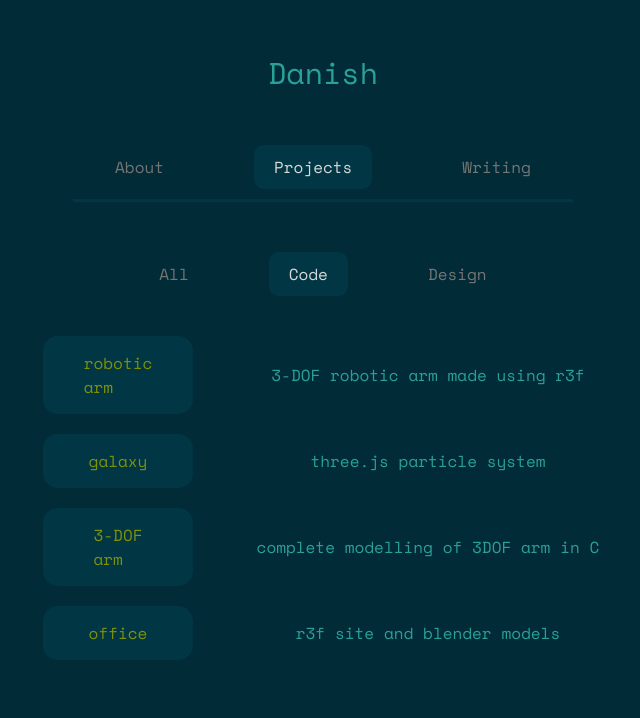
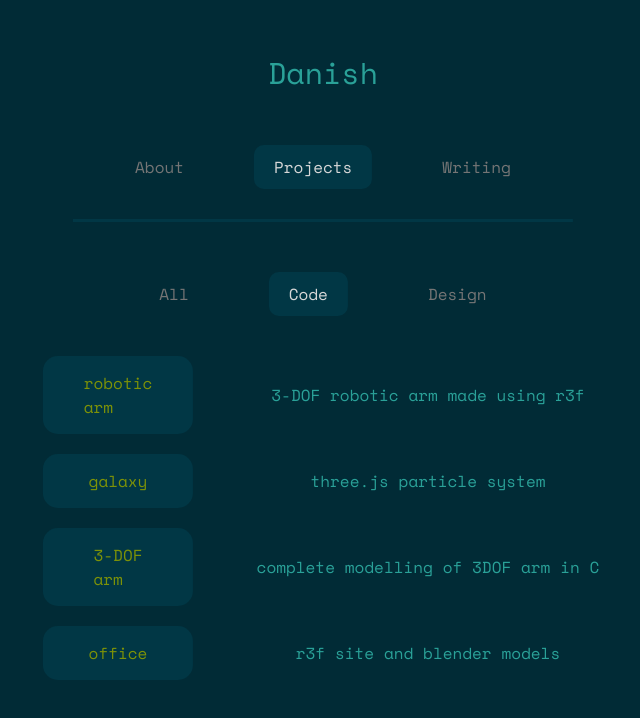
Before and after one commit to dan10ish/dan10ish.github.io, a React (Create React App) app: page /code in a window 1280 px wide. Shown: the top 718 px of the page, without its empty margins (317-957 px from the left). Built offline with nearby package versions, Linux system fonts and the light colour scheme; no server answers.

Commit message:
🛠️ 3D View Fix

```diff
--- a/src/components/Projects.jsx
+++ b/src/components/Projects.jsx
@@ -62,6 +62,36 @@ export default function Projects() {
           </div>
 
           <div className="table-row">
+            <div
+              className="table-column title highlight pointer"
+              onClick={() => setVisiblekj(true)}
+            >
+              knuckle <br /> joint
+            </div>
+            <div className="table-columns">hinged joint b/w 2 rods</div>
+          </div>
+
+          <div className="table-row">
+            <div
+              className="table-column title highlight pointer"
+              onClick={() => setVisibleuc(true)}
+            >
+              universal <br /> coupling
+            </div>
+            <div className="table-columns">joint b/w 2 rigid shafts</div>
+          </div>
+
+          <div className="table-row">
+            <div
+              className="table-column title highlight pointer"
+              onClick={() => setVisiblefc(true)}
+            >
+              flange <br /> coupling
+            </div>
+            <div className="table-columns">coupling b/w rotating shafts</div>
+          </div>
+
+          <div className="table-row">
             <div className="table-column title highlight">
               <a
                 href="https://dan10ish.github.io/Galaxy"
@@ -114,36 +144,6 @@ export default function Projects() {
             </div>
             <div className="table-columns">VSCode custom dark theme</div>
           </div>
-
-          <div className="table-row">
-            <div
-              className="table-column title highlight pointer"
-              onClick={() => setVisiblekj(true)}
-            >
-              knuckle <br /> joint
-            </div>
-            <div className="table-columns">hinged joint b/w 2 rods</div>
-          </div>
-
-          <div className="table-row">
-            <div
-              className="table-column title highlight pointer"
-              onClick={() => setVisibleuc(true)}
-            >
-              universal <br /> coupling
-            </div>
-            <div className="table-columns">joint b/w 2 rigid shafts</div>
-          </div>
-
-          <div className="table-row">
-            <div
-              className="table-column title highlight pointer"
-              onClick={() => setVisiblefc(true)}
-            >
-              flange <br /> coupling
-            </div>
-            <div className="table-columns">coupling b/w rotating shafts</div>
-          </div>
         </div>
       </main>
       {visiblekj && (
@@ -168,7 +168,11 @@ export default function Projects() {
             X
           </div>
           <Canvas>
-            <Uc scale={0.015} rotation={[0.5, -0.4, 0]} position={[0, 0.4, 0]} />
+            <Uc
+              scale={0.015}
+              rotation={[0.5, -0.4, 0]}
+              position={[0, 0.4, 0]}
+            />
             <Environment preset="warehouse" />
             <OrbitControls />
           </Canvas>
--- a/src/index.css
+++ b/src/index.css
@@ -196,10 +196,16 @@ a {
   cursor: pointer;
 }
 
-.three {
+/* .three {
   position: absolute;
   left: 50%;
   transform: translate(-50%, 65%);
+} */
+
+.three {
+  position: fixed;
+  left: 50%;
+  transform: translate(-50%, 40%);
 }
 
 .three {
@@ -207,6 +213,7 @@ a {
   border-radius: 15px;
   width: 300px;
   height: 300px;
+  overflow: hidden;
 }
 
 .buttonThree {
@@ -322,7 +329,7 @@ a {
 
   .menu {
     padding-top: 40px;
-    grid-gap: 70px;
+    grid-gap: 50px;
   }
 
   .menu-btn {
@@ -334,8 +341,10 @@ a {
   }
 
   .line {
+    display: flex;
+    justify-content: center;
     width: 500px;
-    padding-top: 10px;
+    padding-top: 30px;
   }
 
   .about-content {
@@ -425,8 +434,8 @@ a {
   }
 
   .three {
-    position: relative;
-    top: 0px;
+    position: absolute;
+    top: 30%;
   }
 
   .three {
@@ -467,7 +476,7 @@ a {
   .header:hover {
     border-radius: 10px;
     background-color: #013745;
-    color: var(--solSpecialText);
+    color: var(--solHighlighted);
   }
 
   .nav:hover {
```
Also changed, not shown: 11 other files (tests, documents, lock files or other folders).
